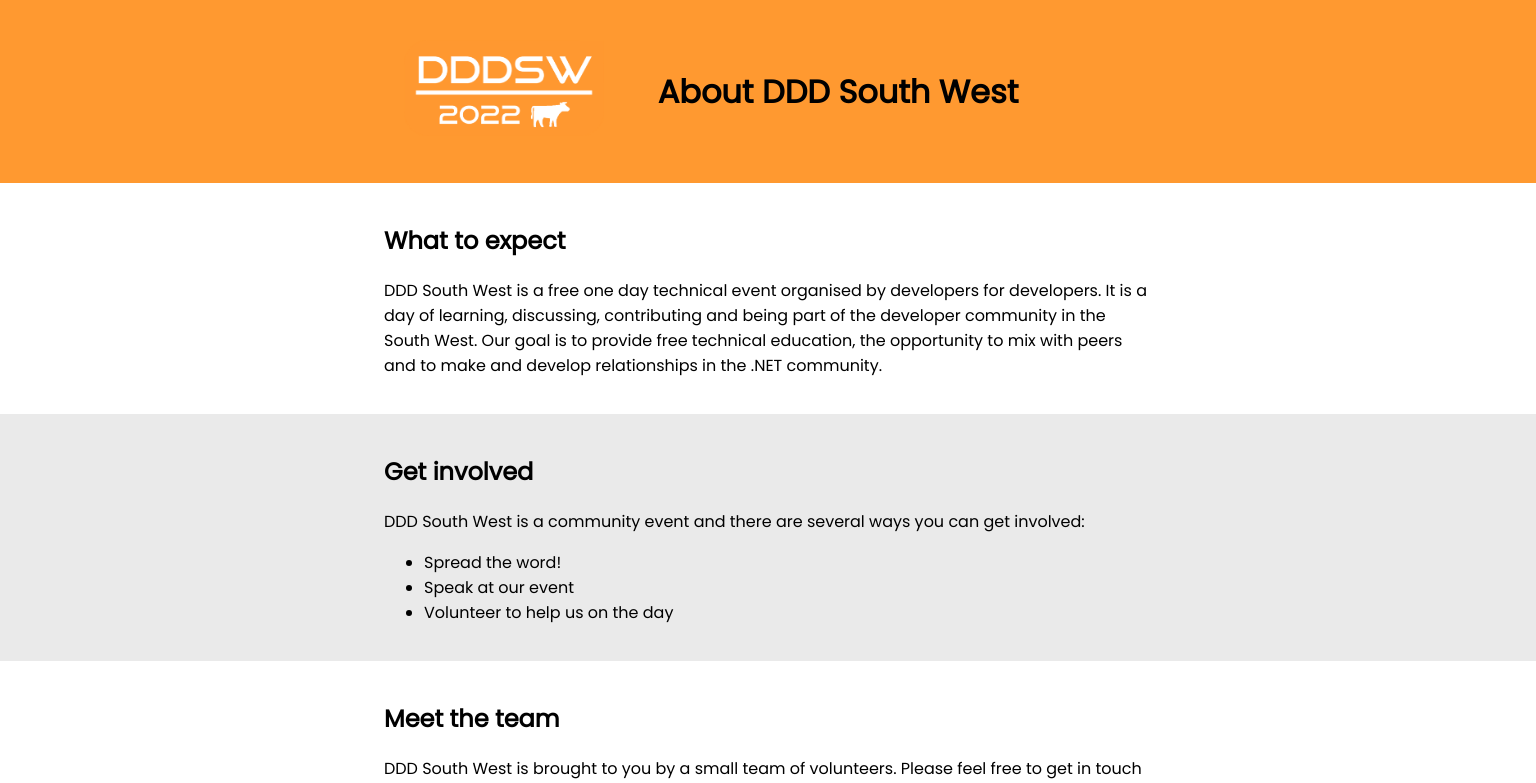
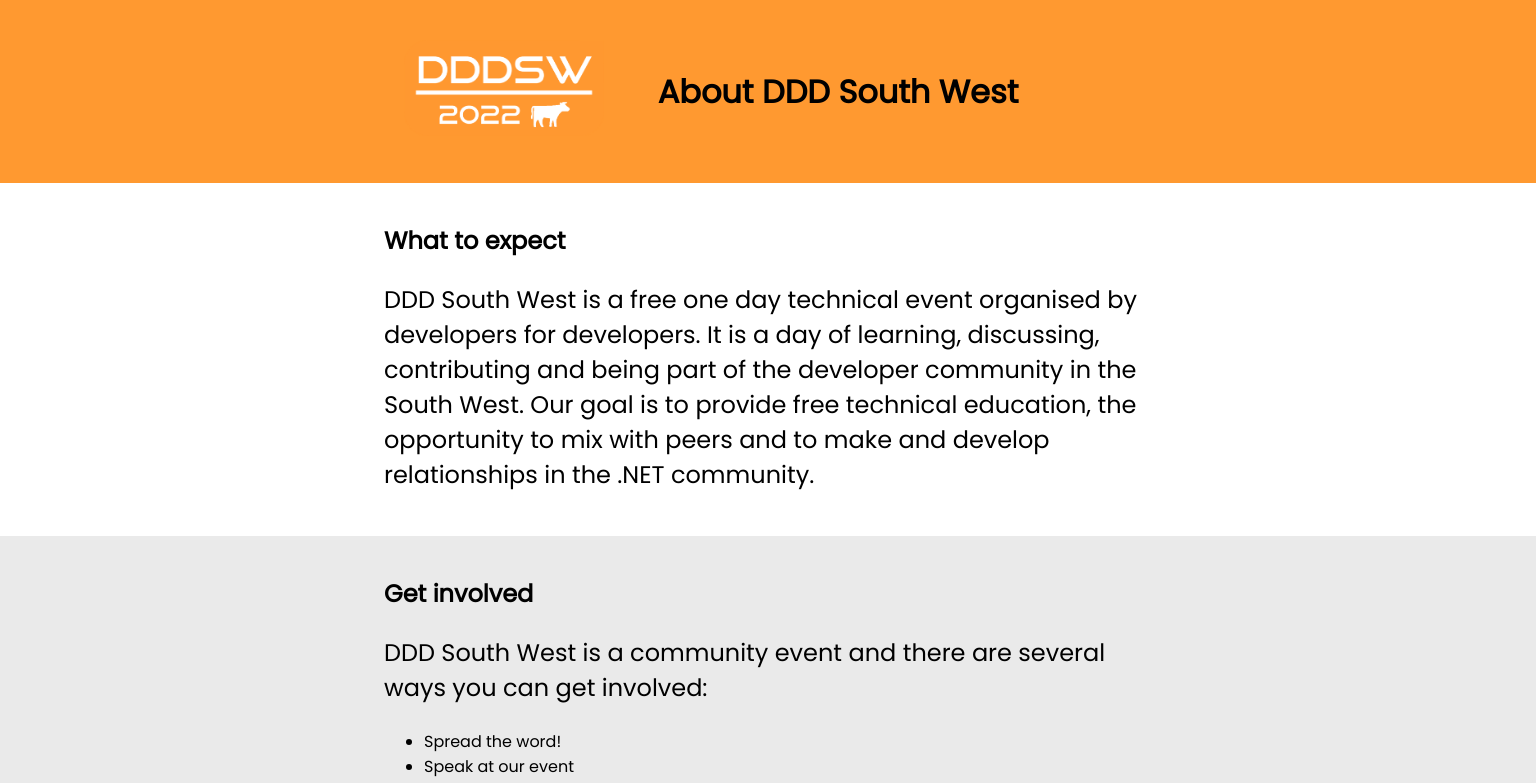
Before and after one commit to dddsw/dddsw-web, a SvelteKit app: page /about in a window 1536 px wide. Shown: the top 783 px of the page. Built offline with nearby package versions, Linux system fonts and the light colour scheme.

Commit message:
About page: upped font size on large res

```diff
--- a/src/routes/about/+page.svelte
+++ b/src/routes/about/+page.svelte
@@ -149,6 +149,10 @@
 		.section {
 			padding: 20px 25%;
 		}
+
+		p {
+			font-size: 1.5rem;
+		}
 	}
 
 	.team-container {
```
